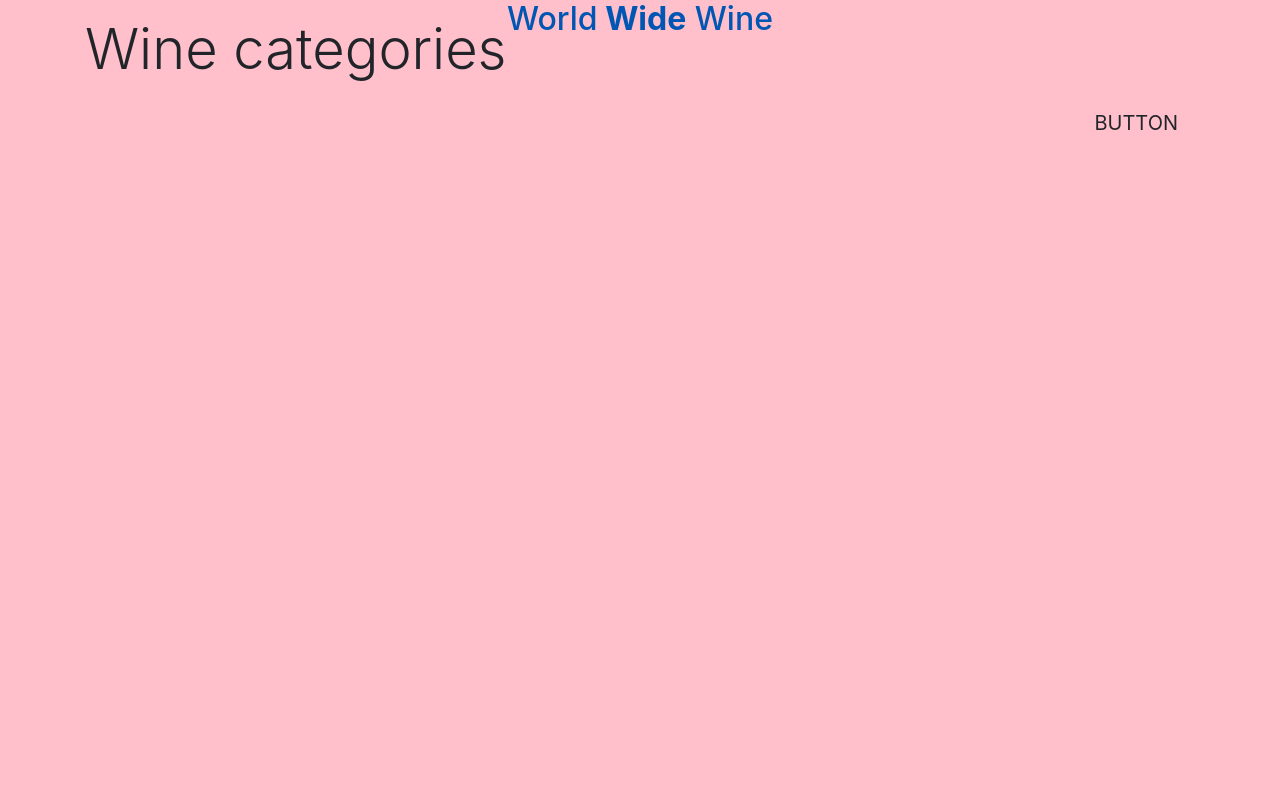
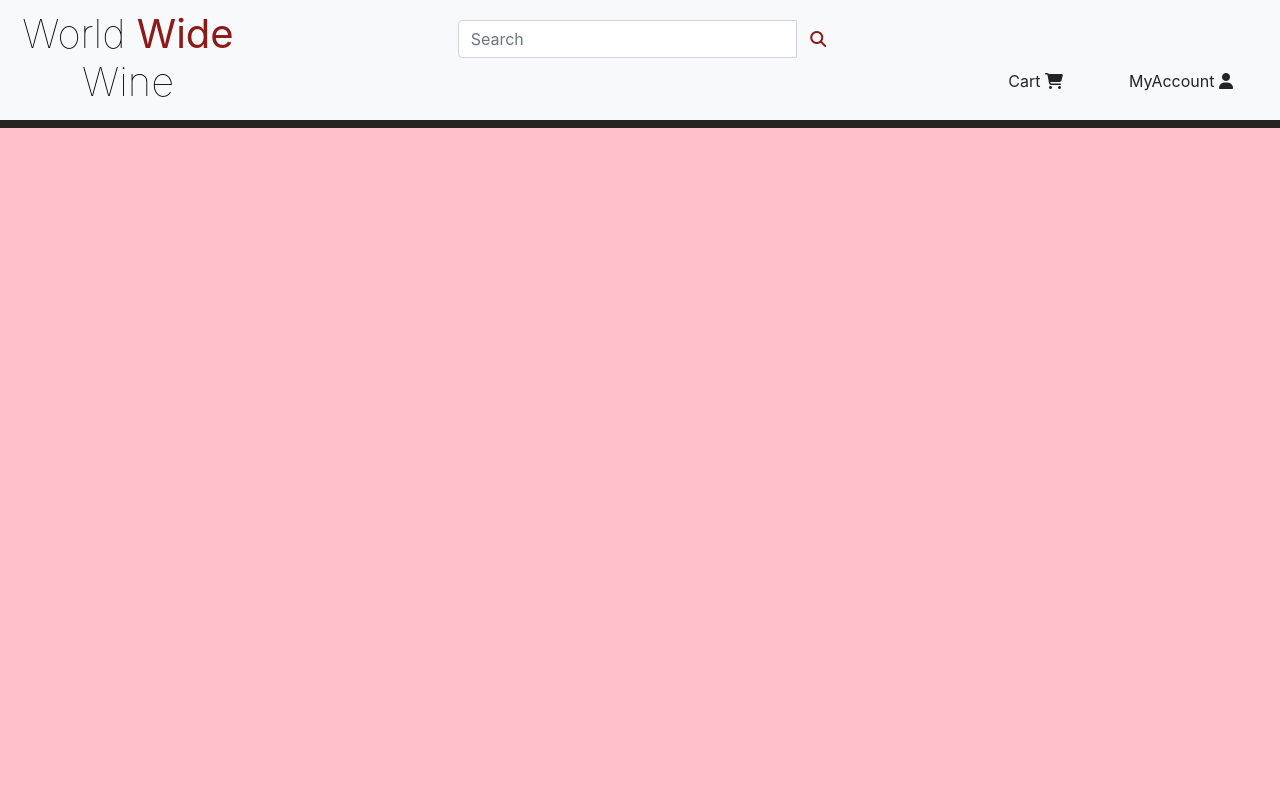
Before and after one commit to Code-Institute-Submissions/GiovanniSalvi-World_Wide_Wine_JulyResub, a Django app: template home/templates/home/index.html in a window 1280 px wide. Run offline with Django 3.2, Linux system fonts and the light colour scheme; the template is opened without the code that fills it, so the values that code supplies are empty; parts of the project's set-up code (start-up, migrations or seed data) failed here and were passed over; some libraries are stand-ins or nearby versions.

Commit message:
Base template header started,header menu completed,register/login and cart icon links added

```diff
--- a/home/templates/home/index.html
+++ b/home/templates/home/index.html
@@ -10,18 +10,5 @@
 {% endblock %}
 
 {% block content %}
-   <div class="container h-100">
-        <div class="row h-100">
-            <div class="col-lg-12 col-md-6 my-auto">
-                <h1 class=" display-4 logo-font text-black">
-                    Wine categories
-                </h1>
-                <div class="float-right">
-                    <h4>
-                        <a href="" class="float-right shop-now-button btn btn-lg rounded-0 text-uppercase py-3">button</a>
-                    </h4>
-                </div>
-            </div>
-        </div>
-    </div>
+
 {% endblock %}
--- a/static/css/base.css
+++ b/static/css/base.css
@@ -1,8 +1,42 @@
 html{
     height:100%;
+}
+body{
+    background-color: pink;
+    height:100vh;
+}
+.fixed-top{
+    max-width: 20%;
+    color:black;
+    font-weight: lighter;
+    outline: none;
+    margin-top: 10px;
+    font-size: 40px;
+}
+.fa-search{
+    outline:none!important;
+    color:rgb(141, 25, 25);
 
 }
-
-body{
-    background-color: pink;
+.form-inline{
+    margin-top: 5%;
+    color: black;
+    justify-content: center;
 }
+.input-group{
+    width:25rem!important;
+    border-radius: none!important;
+}
+.line{
+    width:100%;
+    height: 1%;
+    background-color: rgba(32, 30, 30, 0.966);
+}
+.logo-font{
+    display:inline;
+    float:right;
+}
+.icon {
+    display: inline;
+    float:right;
+}
--- a/templates/base.html
+++ b/templates/base.html
@@ -33,15 +33,47 @@
     <title>World Wide Wine</title>
   </head>
   <body>
-    <header class="container-fluid fixed-top"></header>
-    <div class="row">
-            <div class="col-12  my-auto py-1 py-lg-0 text-center ">
-                <a href="{% url 'home' %}" class="nav-link main-logo-link">
-                    <h2 class="fixed-top logo-font text-black my-0"> World<strong> Wide</strong> Wine</h2>
+    <header class="container-fluid">
+    <div class="row bg-light">
+            <div class="col-12 col-md-4 my-auto  text-center ">
+                <a href="{% url 'home' %}" class="nav-link main-logo-link mw-30">
+                    <h2 class="fixed-top logo-font "> World<strong style="color:rgb(141, 25, 25)"> Wide</strong> Wine</h2>
                 </a>
             </div>
+       <div class="col-12 col-lg-4 my-auto py-1 py-lg-0">
+         <form class="form-inline" method="GET" action="">
+             <div class="input-group">
+                <input class="form-control ml-sm-3 " type="search" placeholder="Search" aria-label="Search">
+                  <div class="input-group-prepend  rounded-0">
+                    <button class="btn bg-light form-control" type="submit">
+                        <span class="icon">
+                            <i class="fas fa-search"></i>
+                        </span>
+                    </button>
+                 </div>
+             </div>
+         </form>
+        </div>
+
+         <div class="row w-100 p-1">
+            <div class="col-12 logo-font text-black ">
+                    <ul class="icon">
+                        <a class=" btn btn-md rounded-0">MyAccount <i class="fa fa-user" aria-hidden="true"></i></a>
+                    </ul>
+                    <ul class="icon">
+                        <a class=" btn btn-md rounded-0">Cart <i class="fa fa-shopping-cart" aria-hidden="true"></i></a>
+                    </ul>
+                </div>
+          </div>
     </div>
 
+
+    </header>
+    <div class="containe-fluid line">
+        <div class="row">
+          <div class="col-12 col-md-4 my-auto"></div>
+        </div>
+    </div>
     {% block page_header %}
     {% endblock %}
 
```
